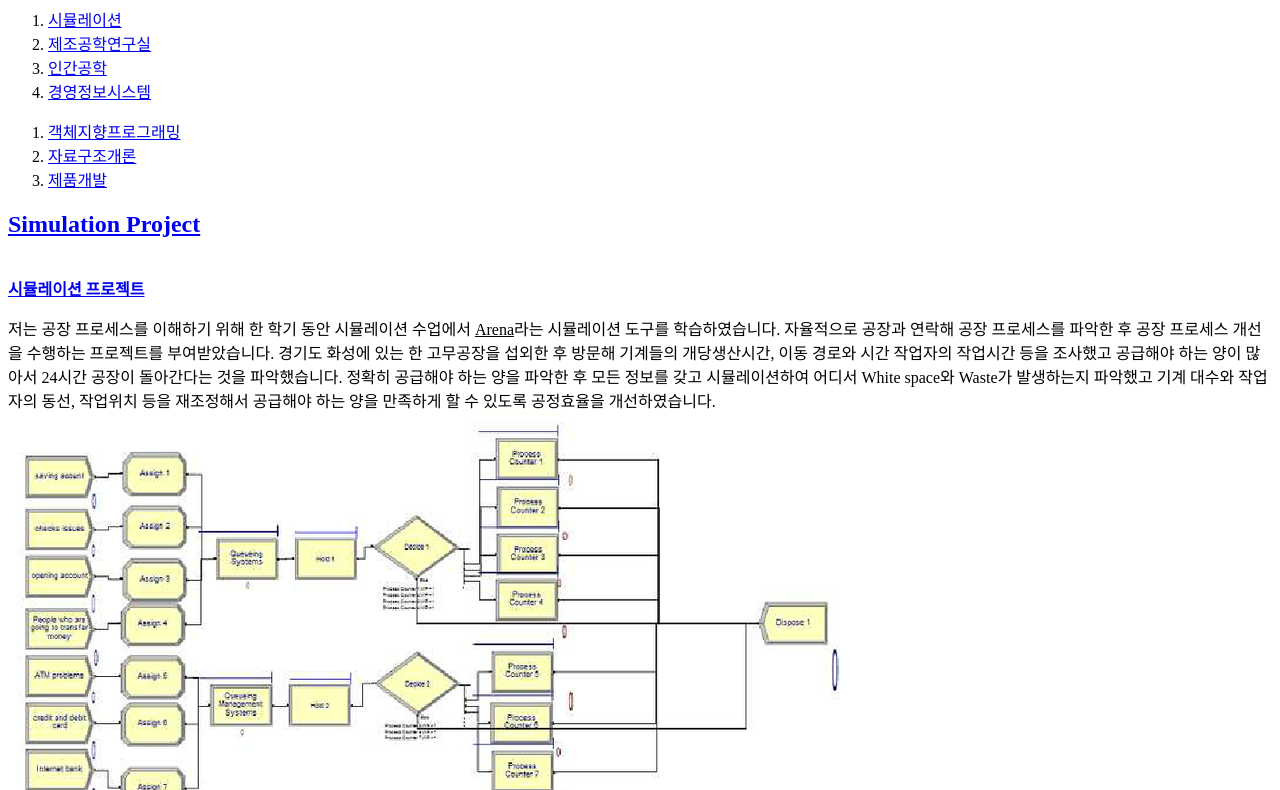
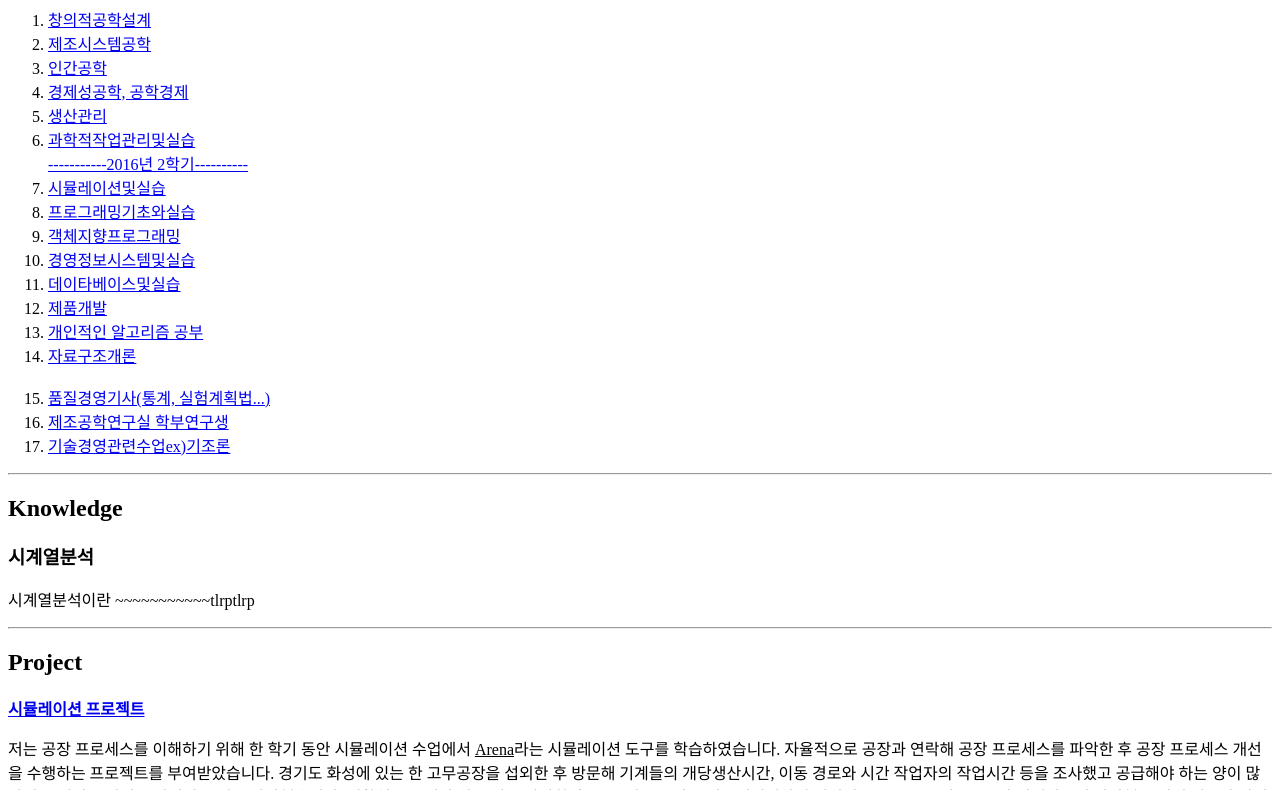
Before and after one commit to corworldstarn/web1, a plain HTML site: page simulation.html in a window 1280 px wide. Shown: the part 73-863 px from the top of the page. Drawn offline with Linux system fonts and the light colour scheme.

Commit message:
20190616

```diff
--- a/simulation.html
+++ b/simulation.html
@@ -1,24 +1,41 @@
 <!doctype html>
 <html>
 <head>
-  <title>PROJECT</title>
+  <title>RESUME</title>
   <meta charset="utf-8">
 </head>
 <body>
-  <h1><a href="index.html">PROJECT</h1>
+  <h1><a href="index.html">Knowledge & Project of Undergraduate studies</h1>
   <ol>
-    <li><a href="simulation.html"> 시뮬레이션</li>
-    <li><a href="modulization.html"> 제조공학연구실</li>
-    <li><a href="ergonomics.html"> 인간공학</li>
-    <li><a href="MIS.html"> 경영정보시스템</li>
+    <li><a href="simulation.html"> 창의적공학설계</li>
+    <li><a href="simulation.html"> 제조시스템공학</li>
+    <li><a href="simulation.html"> 인간공학</li>
+    <li><a href="simulation.html"> 경제성공학, 공학경제</li>
+    <li><a href="simulation.html"> 생산관리</li>
+    <li><a href="simulation.html"> 과학적작업관리및실습</li>
+    -----------2016년 2학기----------<br>
+    <li><a href="simulation.html"> 시뮬레이션및실습</li>
+    <li><a href="simulation.html"> 프로그래밍기초와실습</li>
+    <li><a href="simulation.html"> 객체지향프로그래밍</li>
+    <li><a href="simulation.html"> 경영정보시스템및실습</li>
+    <li><a href="simulation.html"> 데이타베이스및실습</li>
+    <li><a href="simulation.html"> 제품개발</li>
+    <li><a href="simulation.html"> 개인적인 알고리즘 공부</li>
+    <li><a href="simulation.html"> 자료구조개론</li><br>
+    <li><a href="simulation.html"> 품질경영기사(통계, 실험계획법...)</li>
+    <li><a href="simulation.html"> 제조공학연구실 학부연구생</li>
+    <li><a href="simulation.html"> 기술경영관련수업ex)기조론</li>
   </ol>
-  <ol>
-    <li><a href="OOP.html"> 객체지향프로그래밍</li>
-    <li><a href="datastructure.html"> 자료구조개론</li>
-    <li><a href="NPD.html"> 제품개발</li>
-  </ol>
+  <a></a>
+  <hr>
 
-  <h2>Simulation Project</h2><br>
+  <h2>Knowledge</h2>
+  <h3>시계열분석</h3>
+  <p>시계열분석이란 ~~~~~~~~~~~tlrptlrp</p>
+
+  <hr>
+
+  <h2>Project</h2>
   <strong><a href="https://ko.wikipedia.org/wiki/%EC%8B%9C%EB%AE%AC%EB%A0%88%EC%9D%B4%EC%85%98" target="_blank" title="What is the simulation?">시뮬레이션 프로젝트</a></strong> <p>저는 공장 프로세스를 이해하기 위해 한 학기 동안 시뮬레이션 수업에서 <u>Arena</u>라는 시뮬레이션 도구를 학습하였습니다.  자율적으로 공장과 연락해 공장 프로세스를 파악한 후 공장 프로세스 개선을 수행하는 프로젝트를 부여받았습니다.
   경기도 화성에 있는 한 고무공장을 섭외한 후 방문해 기계들의 개당생산시간, 이동 경로와 시간 작업자의 작업시간 등을 조사했고 공급해야 하는 양이 많아서 24시간 공장이 돌아간다는 것을 파악했습니다. 정확히 공급해야 하는 양을 파악한 후 모든 정보를 갖고 시뮬레이션하여 어디서 White space와 Waste가 발생하는지 파악했고 기계 대수와 작업자의 동선, 작업위치 등을 재조정해서 공급해야 하는 양을 만족하게 할 수 있도록 공정효율을 개선하였습니다.
   <br><img src="arena.png"></p>
```
Also changed, not shown: index.html (+11 -12 lines).
